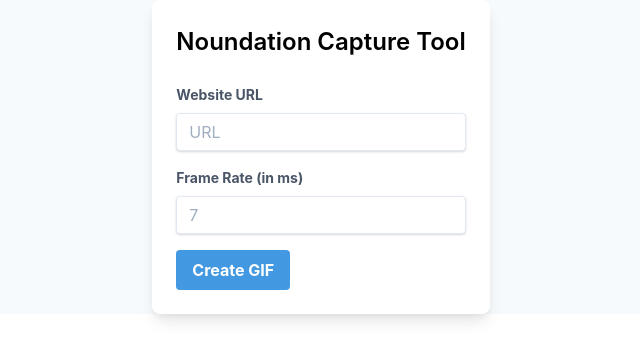
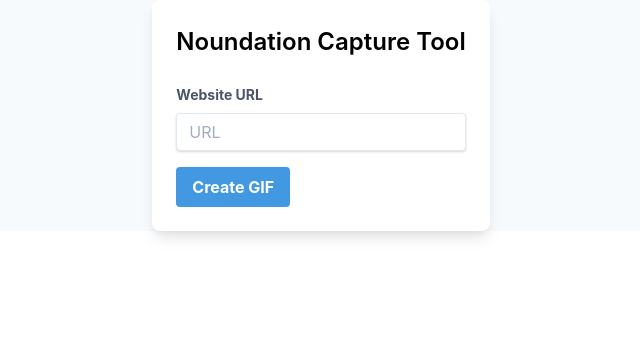
Before and after one commit to Noundation/capture, a React (Create React App) app: page / in a window 1280 px wide. Shown: the top 360 px of the page, without its empty margins (319-959 px from the left). Built offline with nearby package versions, Linux system fonts and the light colour scheme.

Commit message:
removed frame rate field

```diff
--- a/src/Components/Form.js
+++ b/src/Components/Form.js
@@ -23,7 +23,8 @@
         "proxyOptions": {
             "useApifyProxy": true
         },
-        "frameRate": parseInt(data.frameRate),
+        // "frameRate": parseInt(data.frameRate),
+        "frameRate": 8,
         "scrollDown": true,
         "scrollPercentage": 10,
         "recordingTimeBeforeAction": 200,
@@ -90,13 +91,13 @@
           <input className="shadow appearance-none border rounded w-full py-2 px-3 text-gray-700 leading-tight focus:outline-none focus:shadow-outline" type="text" placeholder="URL" id="url" {...register('url', { required: true })} disabled={formState} />
           {errors.url && <p className="text-red-500 text-xs italic">This field is required.</p>}
         </div>
-        <div className="mb-4">
+        {/* <div className="mb-4">
           <label className="block text-gray-700 text-sm font-bold mb-2" htmlFor="frameRate">
             Frame Rate (in ms)
           </label>
           <input className="shadow appearance-none border rounded w-full py-2 px-3 text-gray-700 leading-tight focus:outline-none focus:shadow-outline" type="number" placeholder="7" id="frameRate" {...register('frameRate', { required: true })} disabled={formState}/>
           {errors.scrollDuration && <p className="text-red-500 text-xs italic">This field is required.</p>}
-        </div>
+        </div> */}
         {/* <label htmlFor="viewportWidth">Screenshot width (in px)</label>
         <input type="number" id="viewportWidth" {...register('viewportWidth', { required: true })} disabled={isDisabled}/>
         {errors.viewportWidth && <span>This field is required</span>}
```
